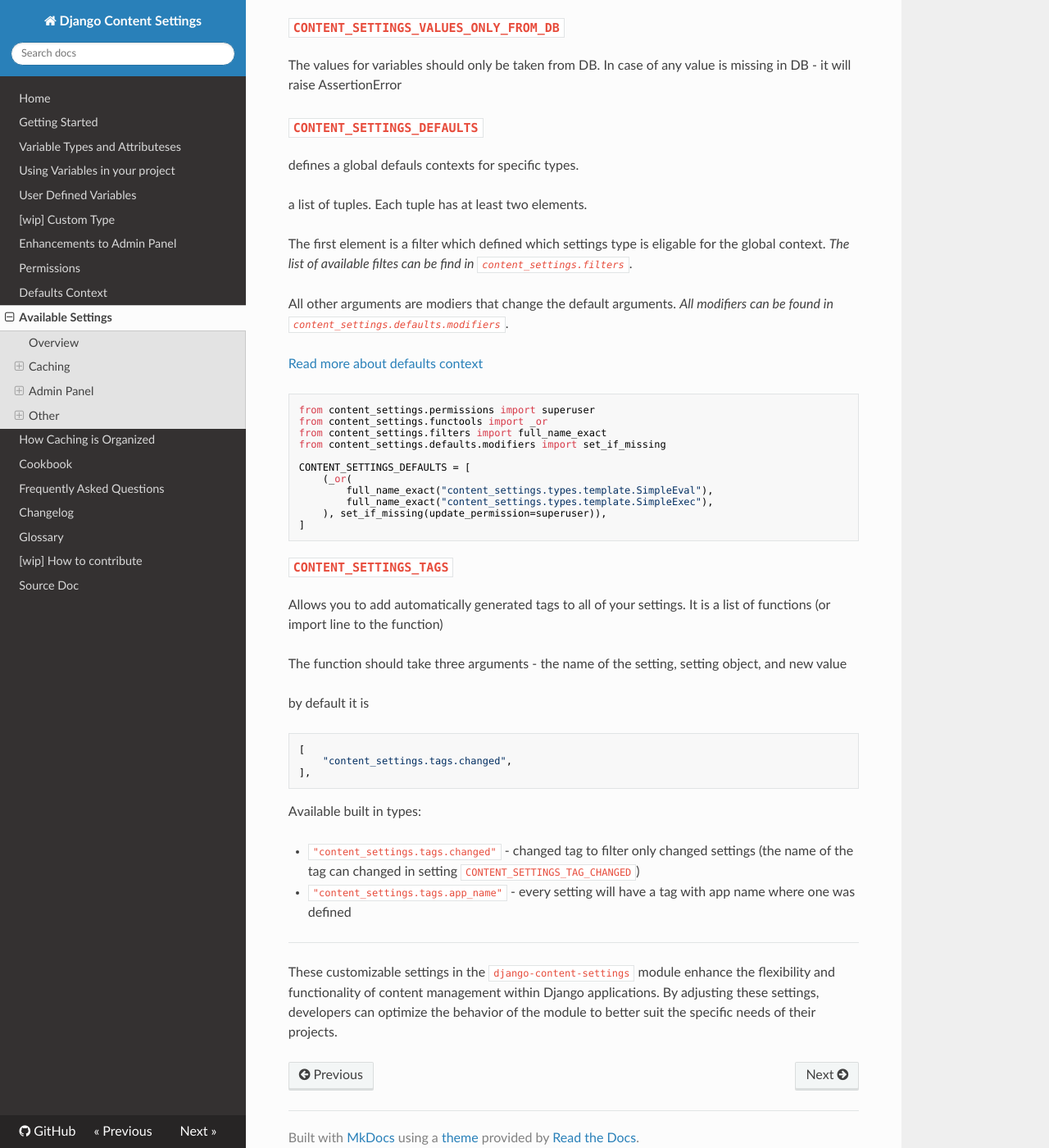
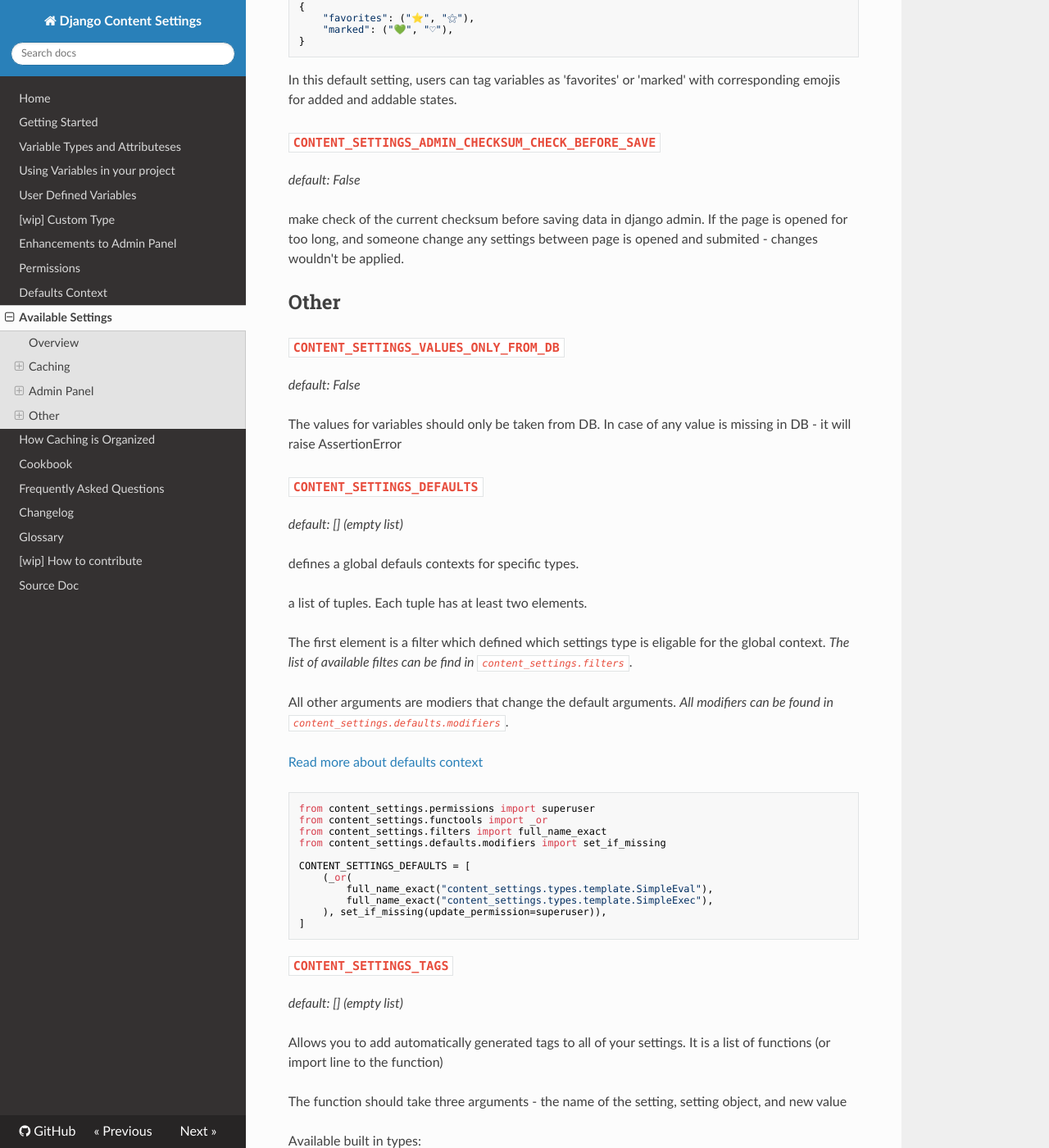
Before and after one commit to occipital/django-content-settings, an MkDocs documentation site: the page built from docs/settings.md, in a window 1280 px wide and 1400 px high, scrolled down 1735 px. Shown: the whole window at 82% size. Built offline with MkDocs 1.6.1, drawn with Linux system fonts in a browser that asks for light colours; nearby versions of some CDN libraries; some of the changed text lies outside the part shown.

Commit message:
Admin save form should prevent of unexpected overwriting values #16

````diff
--- a/docs/settings.md
+++ b/docs/settings.md
@@ -10,19 +10,27 @@ The `content_settings.settings.py` module in the `django-content-settings` packa
 
 Detailed information about caching can be found in a [dedicated section](caching.md). The following are the settings related to caching:
 
-### `CONTENT_SETTINGS_CHECKSUM_KEY_PREFIX` (default: `"CS_CHECKSUM_"`)
+### `CONTENT_SETTINGS_CHECKSUM_KEY_PREFIX`
+
+*default: `"CS_CHECKSUM_"`*
 
 Specifies the prefix used when storing checksums.
 
-### `CONTENT_SETTINGS_CACHE_BACKEND` (default: `"default"`)
+### `CONTENT_SETTINGS_CACHE_BACKEND`
+
+*default: `"default"`*
 
 Defines the cache backend used for storing checksums.
 
-### `CONTENT_SETTINGS_CACHE_TIMEOUT` (default: `60 * 60 * 24`)
+### `CONTENT_SETTINGS_CACHE_TIMEOUT`
+
+*default: `60 * 60 * 24`*
 
 Sets the timeout for cache keys. Defines how long (in seconds) the cache keys will be stored before expiration.
 
-### `CONTENT_SETTINGS_CACHE_SPLITER` (default: `"::"`)
+### `CONTENT_SETTINGS_CACHE_SPLITER`
+
+*default: `"::"`*
 
 Specifies the string used to join values in caching. This value should not be used in the version value.
 
@@ -43,15 +51,25 @@ Allows the addition of custom tags that users can assign to variables. This is a
 }
 ```
 
-  In this default setting, users can tag variables as 'favorites' or 'marked' with corresponding emojis for added and addable states.
+In this default setting, users can tag variables as 'favorites' or 'marked' with corresponding emojis for added and addable states.
+
+### `CONTENT_SETTINGS_ADMIN_CHECKSUM_CHECK_BEFORE_SAVE`
+
+*default: False*
+
+make check of the current checksum before saving data in django admin. If the page is opened for too long, and someone change any settings between page is opened and submited - changes wouldn't be applied.
 
 ## Other
 
 ### `CONTENT_SETTINGS_VALUES_ONLY_FROM_DB`
 
+*default: False*
+
 The values for variables should only be taken from DB. In case of any value is missing in DB - it will raise AssertionError
 
 ### `CONTENT_SETTINGS_DEFAULTS`
+
+*default: [] (empty list)*
 
 defines a global defauls contexts for specific types.
 
@@ -79,23 +97,13 @@ CONTENT_SETTINGS_DEFAULTS = [
 
 ### `CONTENT_SETTINGS_TAGS`
 
+*default: [] (empty list)*
+
 Allows you to add automatically generated tags to all of your settings. It is a list of functions (or import line to the function)
 
 The function should take three arguments - the name of the setting, setting object, and new value
-
-by default it is
-
-```python
-[
-    "content_settings.tags.changed",
-],
-```
 
 Available built in types:
 
 * `"content_settings.tags.changed"` - changed tag to filter only changed settings (the name of the tag can changed in setting `CONTENT_SETTINGS_TAG_CHANGED`)
 * `"content_settings.tags.app_name"` - every setting will have a tag with app name where one was defined
-
----
-
-These customizable settings in the `django-content-settings` module enhance the flexibility and functionality of content management within Django applications. By adjusting these settings, developers can optimize the behavior of the module to better suit the specific needs of their projects.
````
Also changed, not shown: docs/defaults.md (+2 -0 lines), docs/source.md (+22 -26 lines), 7 other files.
